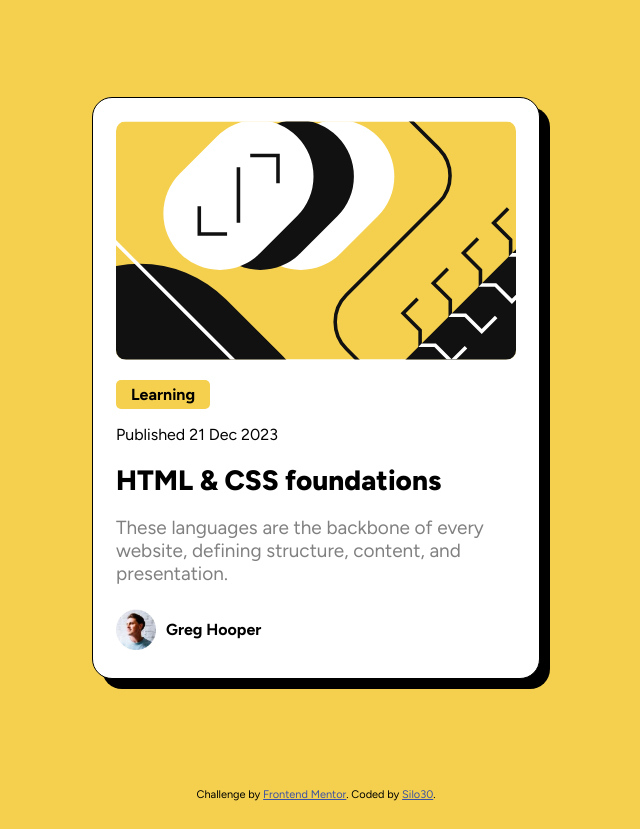
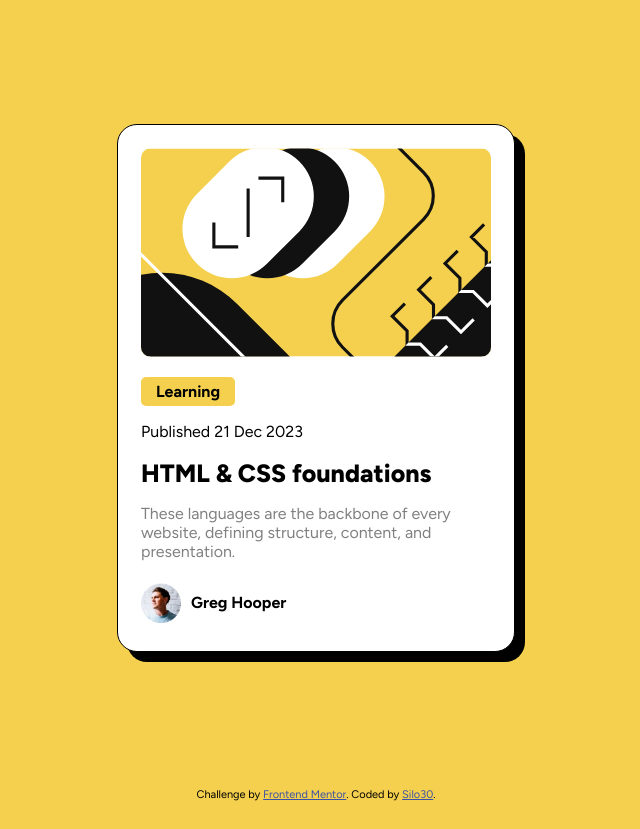
Before and after one commit to Silo30/Blog-Preview-Card, a plain HTML site: page index.html in a window 1280 px wide. Shown: the whole page, without its empty margins (324-964 px from the left). Drawn offline with Linux system fonts and the light colour scheme.

Commit message:
Update style.css
changed sizes a bit to make them closer to the original challenge

```diff
--- a/assets/styles/style.css
+++ b/assets/styles/style.css
@@ -13,7 +13,7 @@ main {
     background-color: rgb(255, 255, 255);
     border-radius: 20px;
     padding: 23px;
-    width: 400px;
+    width: 350px;
     text-align: left;
     box-shadow: 10px 10px;
     border: solid 1px; }
@@ -30,7 +30,7 @@ main {
     margin-bottom: 0; }
 
 h1 {
-    font-size: 28px;
+    font-size: 25px;
     font-weight: 800; }
 
 h1:hover {
@@ -38,7 +38,7 @@ h1:hover {
 
 .info {
     color: hsl(0, 0%, 50%);
-    font-size: 19px; }
+    font-size: 16px; }
 
 .usuario {
     display: flex;
```
